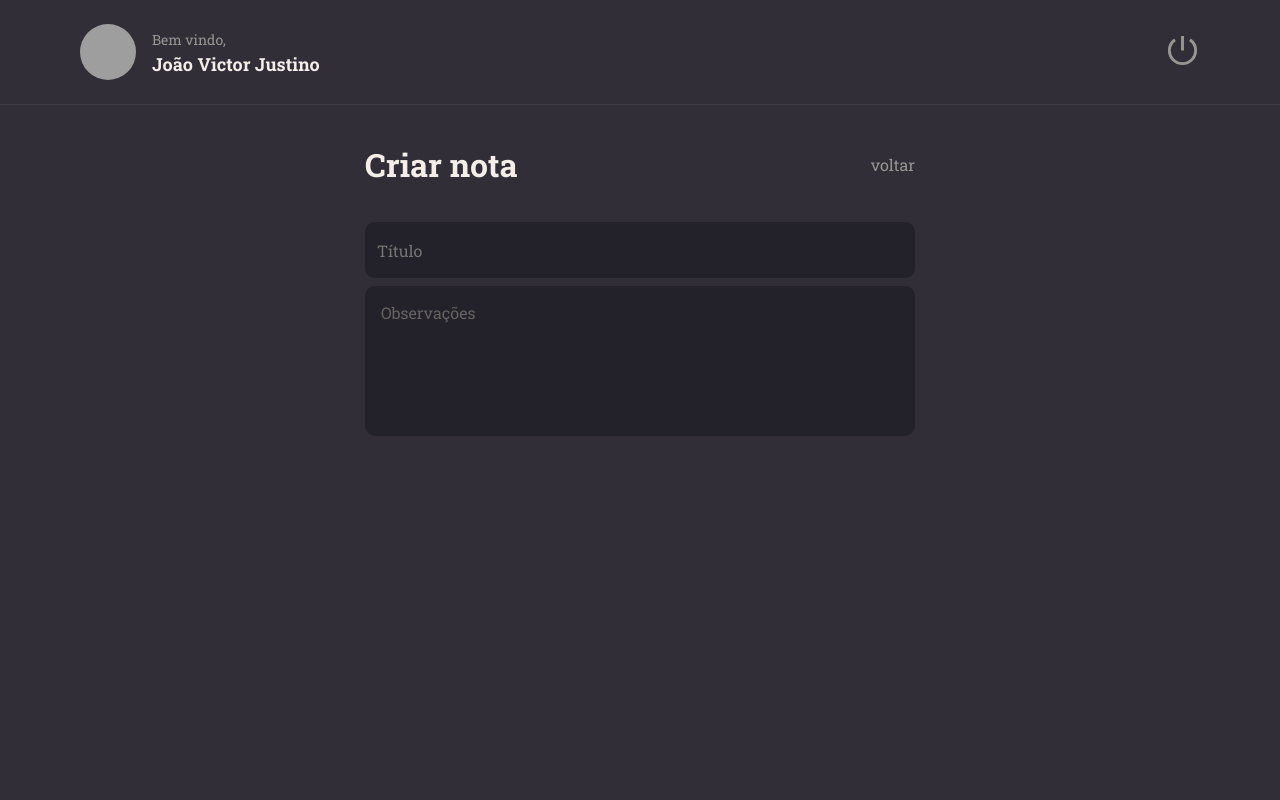
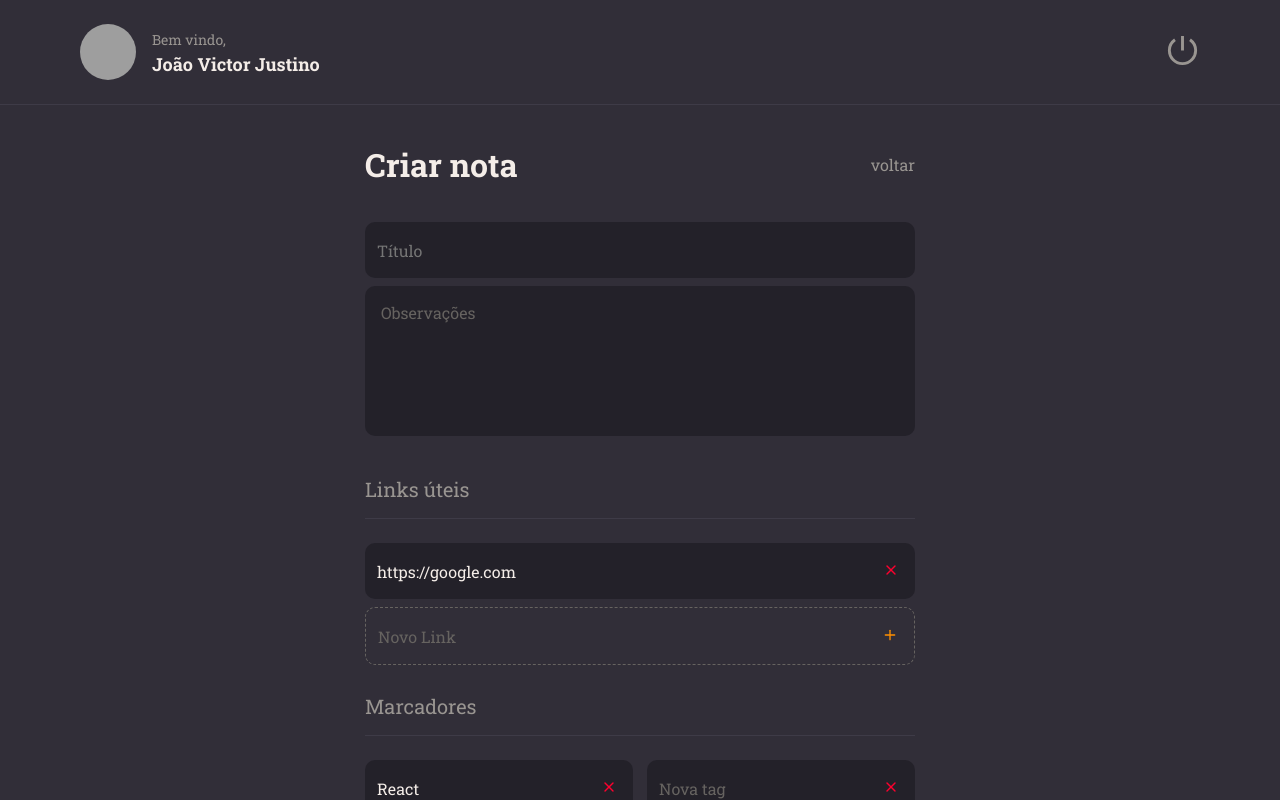
Before and after one commit to JoviJustino/notes-app, a React (Vite) app: page / in a window 1280 px wide. Built offline with nearby package versions, Linux system fonts and the light colour scheme; grey boxes are pictures that could not be loaded.

Commit message:
Finalizando a página de New e adicionando o componente de NoteItem

```diff
--- /dev/null
+++ b/src/components/NoteItem/index.jsx
@@ -0,0 +1,24 @@
+import { Container } from "./styles";
+
+import {FiPlus, FiX} from "react-icons/fi";
+
+export function NoteItem({isNew, value, onClick, ...rest}){
+  return(
+    <Container isNew= {isNew}>
+      <input
+      type="text"
+      value={value}
+      readOnly={!isNew}
+      {...rest} />
+
+      <button
+      type="button"
+      onClick={onClick}
+      className = {isNew ? "button-add" : "button-delete"}
+      >
+      {isNew ? <FiPlus/> : <FiX/> }
+
+      </button>
+    </Container>
+  )
+}
--- /dev/null
+++ b/src/components/NoteItem/styles.js
@@ -0,0 +1,44 @@
+import styled from "styled-components"
+
+export const Container = styled.div`
+  display: flex ;
+  align-items: center ;
+
+  background-color: ${({theme, isNew}) => isNew ? "transparent" : theme.COLORS.BACKGROUND_900};
+  color: ${({theme}) => theme.COLORS.GRAY_300};
+
+  border: ${({theme, isNew}) => isNew ? `1px dashed ${theme.COLORS.GRAY_300}` : "none"};
+
+  margin-bottom: 8px ;
+  border-radius: 10px ;
+  padding-right: 16px ;
+
+  >button{
+    border: none ;
+    background: none ;
+  }
+
+  .button-delete{
+    color: ${({theme}) => theme.COLORS.RED};
+  }
+  .button-add{
+    color: ${({theme}) => theme.COLORS.ORANGE};
+  }
+
+  >input{
+    height: 56px ;
+    width: 100% ;
+
+    padding: 12px ;
+
+    color:  ${({theme}) => theme.COLORS.WHITE};
+    background: transparent ;
+
+    border: none ;
+
+
+    &::placeholder{
+      color:  ${({theme}) => theme.COLORS.GRAY_300 };
+    }
+  }
+`
--- a/src/pages/New/index.jsx
+++ b/src/pages/New/index.jsx
@@ -3,6 +3,12 @@
 import {Header} from "../../components/Header"
 import {Input} from "../../components/Input"
 import {TextArea} from "../../components/TextArea"
+import {NoteItem} from "../../components/NoteItem"
+import {Section} from "../../components/Section"
+import {Button} from "../../components/Button"
+
+
+
 
 
 export function New(){
@@ -21,6 +27,24 @@
             placeholder="Título"
           />
           <TextArea placeholder="Observações"/>
+
+          <Section title="Links úteis">
+            <NoteItem  value="https://google.com"/>
+            <NoteItem
+            isNew
+            placeholder="Novo Link" />
+          </Section>
+
+          <Section title="Marcadores">
+
+            <div className="tags">
+              <NoteItem  value="React"/>
+              <NoteItem placeholder="Nova tag" />
+            </div>
+
+          </Section>
+
+          <Button title="Salvar"/>
         </Form>
       </main>
 
--- a/src/pages/New/styles.js
+++ b/src/pages/New/styles.js
@@ -10,7 +10,22 @@
   "header"
   "content"
   ;
+
+  >main{
+    grid-area: content ;
+    overflow-y: auto;
+  }
+
+
+  .tags{
+  display:flex;
+  justify-content: space-between ;
+
+  /* Para qunado ter mais linhas coloca-las na de baixo */
+  flex-wrap: wrap ;
+}
 `
+
 
 export const Form = styled.form`
 max-width: 550px ;
```
